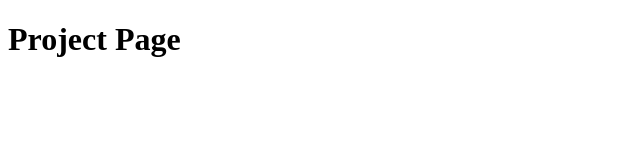
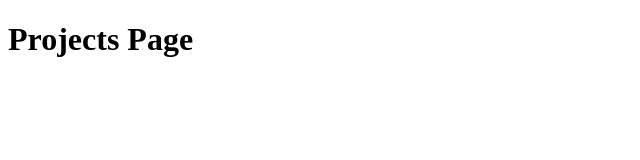
Before and after one commit to robbiecares/robbiecares.github.io, a plain HTML site: page project_list.html in a window 1280 px wide. Shown: the full height of the page, 0-640 px from the left. Drawn offline with Linux system fonts and the light colour scheme.

Commit message:
project_list.html updated

```diff
--- a/project_list.html
+++ b/project_list.html
@@ -5,6 +5,6 @@
     <title>Title</title>
 </head>
 <body>
-    <h1>Project Page</h1>
+    <h1>Projects Page</h1>
 </body>
 </html>
```
